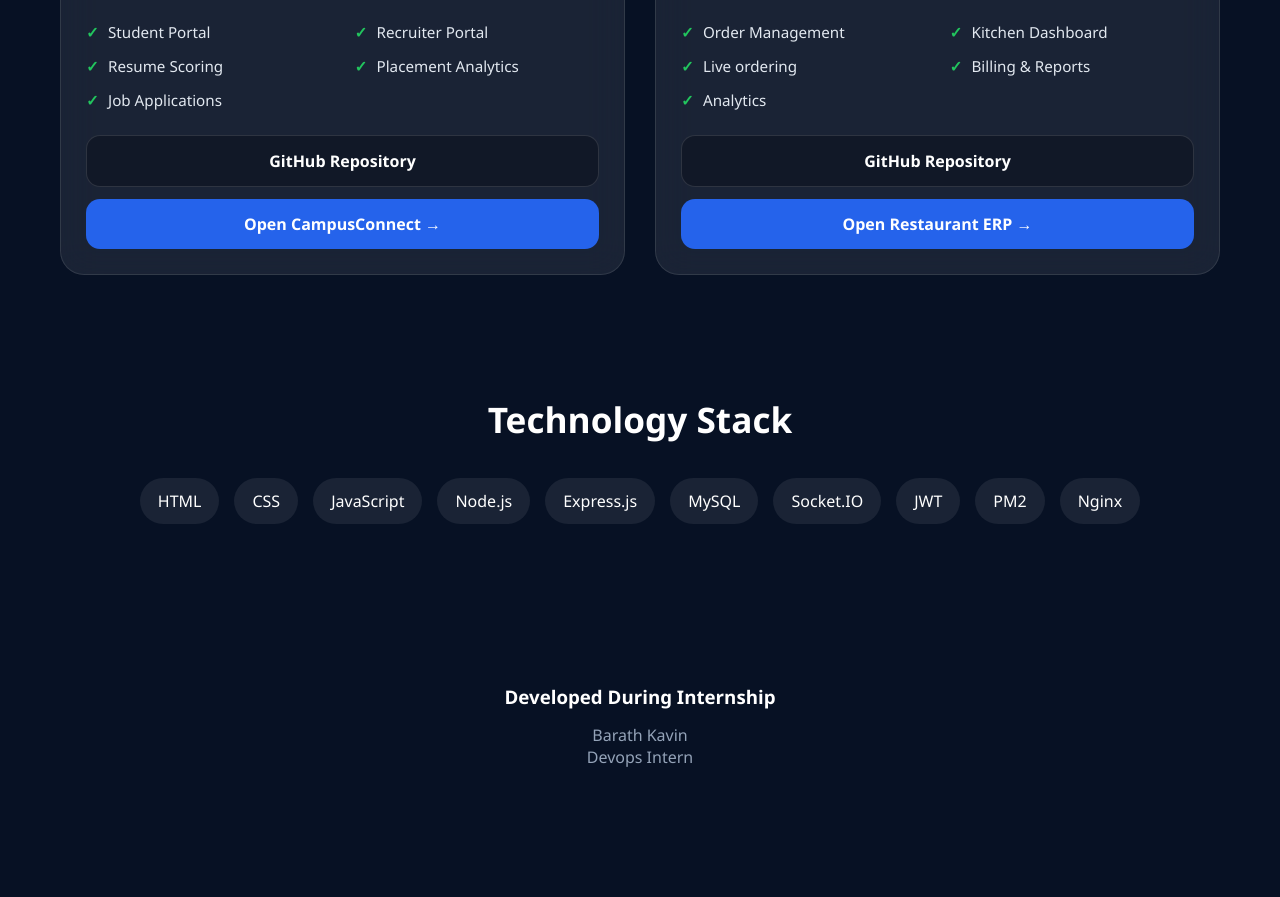
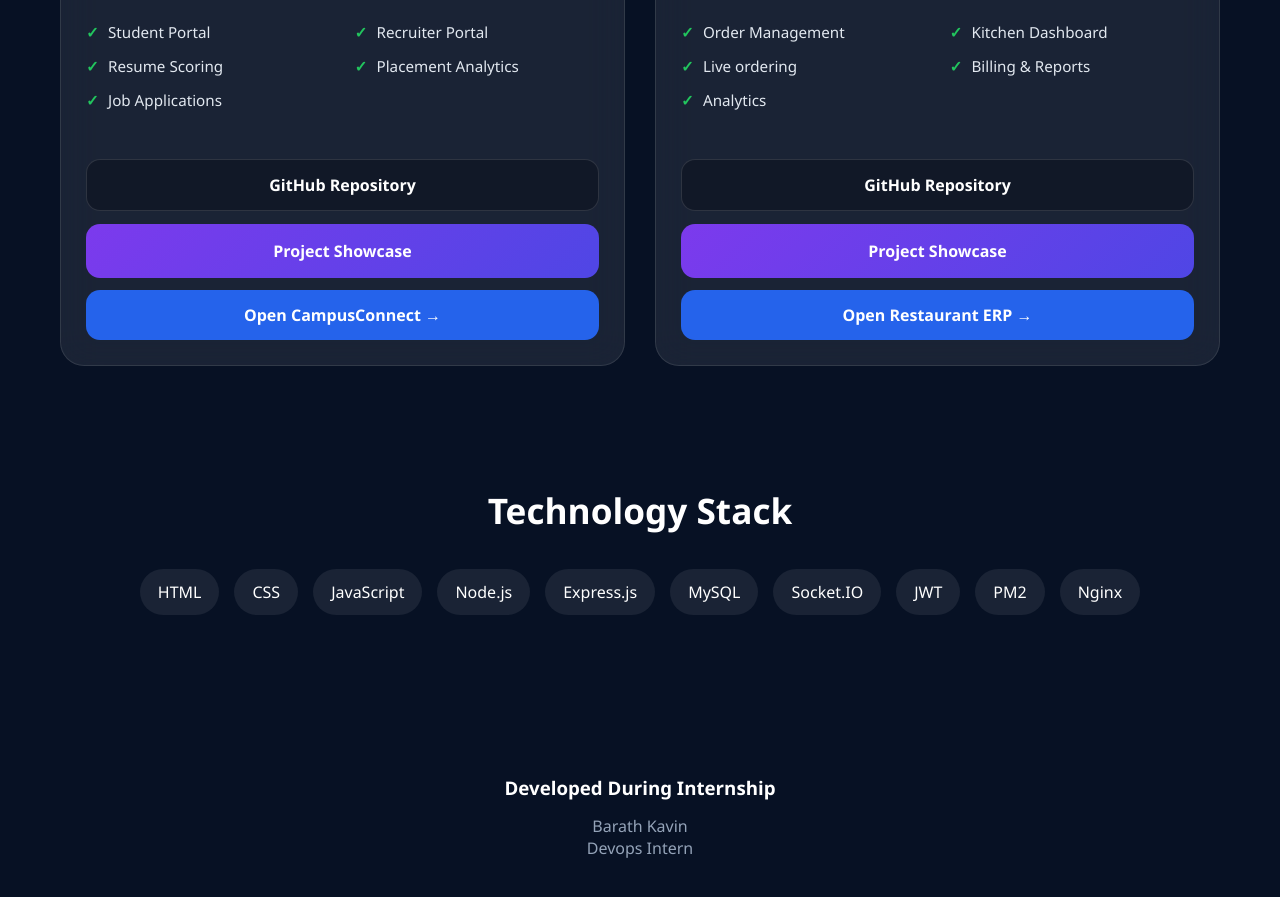
Before and after one commit to barathkavin7/internship-project-portfolio, a website: page index.html in a window 1280 px wide. Shown: the part 1040-1937 px from the top of the page. Before the commit the page ends 1888 px from the top, so only its background shows below. Drawn offline with Linux system fonts and the light colour scheme.

Commit message:
Add project showcase buttons and update portfolio UI

```diff
--- a/css/style.css
+++ b/css/style.css
@@ -198,7 +198,7 @@ margin-bottom:15px;
     align-items:center;
     justify-content:center;
 
-    margin-top:auto;
+    margin-top:12px;
 
     padding:14px 24px;
 
@@ -412,7 +412,8 @@ box-shadow:0 30px 80px rgba(0,0,0,.35);
     text-align:center;
 
     padding:14px 24px;
-    margin-bottom:12px;
+    margin-bottom:1px;
+	margin-top:24px;
 
     background:#111827;
     border:1px solid rgba(255,255,255,.12);
@@ -432,4 +433,37 @@ box-shadow:0 30px 80px rgba(0,0,0,.35);
 }
 
 
+.showcase-btn{
+
+    display:block;
+
+    width:100%;
+
+    margin-top:12px;
+
+    padding:16px;
+
+    border-radius:14px;
+
+    text-align:center;
+
+    text-decoration:none;
+
+    font-weight:700;
+
+    color:#fff;
+
+    background:linear-gradient(135deg,#7c3aed,#4f46e5);
+
+    transition:.3s;
+}
+
+.showcase-btn:hover{
+
+    transform:translateY(-2px);
+
+    box-shadow:0 10px 25px rgba(124,58,237,.35);
+
+}
+
 /* ================= Browser Mockup ================= */
--- a/index.html
+++ b/index.html
@@ -97,6 +97,12 @@ Socket.IO and PM2 Process Management.
 </a>
 
 
+<a href="https://barathkavin7.github.io/campusconnect/"
+   target="_blank"
+   class="showcase-btn">
+   Project Showcase
+</a>
+
 
 
 
@@ -142,6 +148,12 @@ Socket.IO and PM2 Process Management.
 
 
 
+
+<a href="https://barathkavin7.github.io/restaurant-erp/"
+   target="_blank"
+   class="showcase-btn">
+   Project Showcase
+</a>
 
 
 
```
Also changed, not shown: 1 other file.
